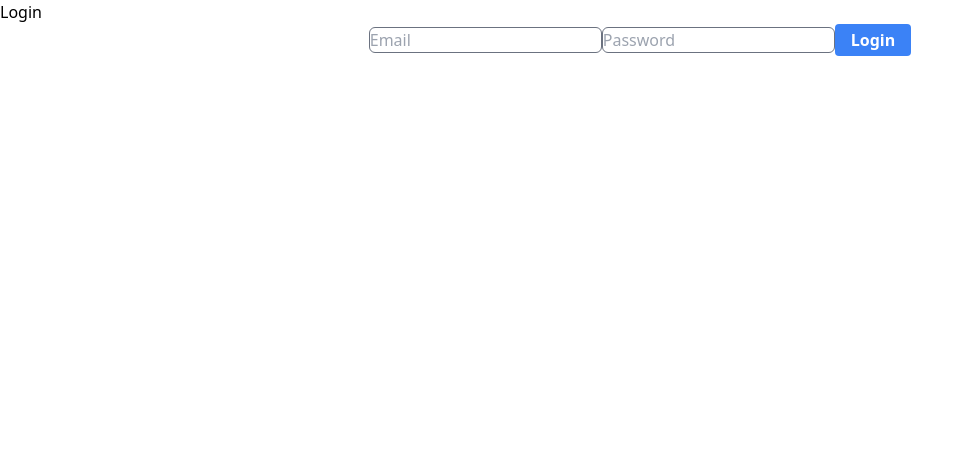
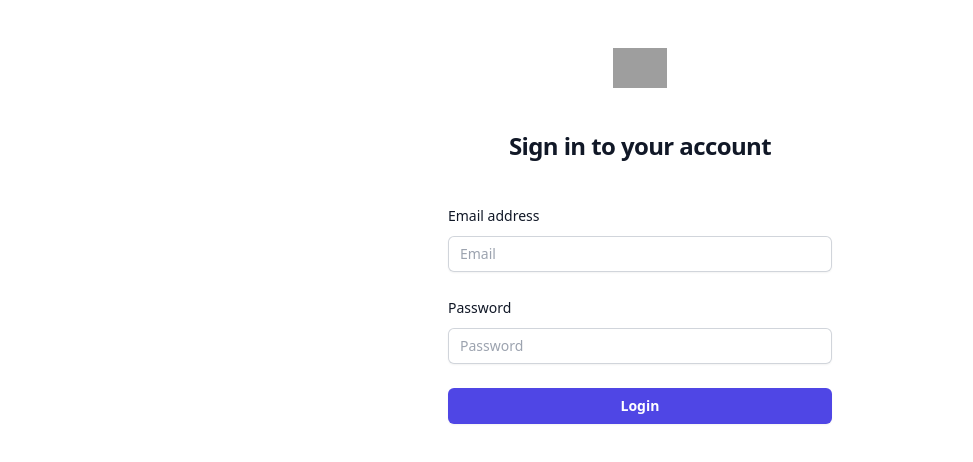
Before and after one commit to luqman73/inventory-ui, a Next.js app: page /login in a window 1280 px wide. Shown: the top 462 px of the page, without its empty margins (0-973 px from the left). Built offline with nearby package versions, Linux system fonts and the light colour scheme; grey boxes are pictures that could not be loaded.

Commit message:
add styling on login page

```diff
--- a/src/app/(auth)/login/page.tsx
+++ b/src/app/(auth)/login/page.tsx
@@ -25,13 +25,54 @@
   };
 
   return (
-    <div>
-       <h1>Login</h1>
-      <div className='flex justify-center items-center'>
-        <form onSubmit={handleLogin}>
-          <input className="border rounded-md border-gray-500" type="email" placeholder="Email" value={email} onChange={(e) => setEmail(e.target.value)} />
-          <input className="border rounded-md border-gray-500" type="password" placeholder="Password" value={password} onChange={(e) => setPassword(e.target.value)} />
-          <button className="bg-blue-500 hover:bg-blue-700 text-white font-bold py-1 px-4 rounded" type="submit">Login</button>
+    <div className="flex min-h-full flex-1 flex-col justify-center px-6 py-12 lg:px-8">
+      <div className="sm:mx-auto sm:w-full sm:max-w-sm">
+        <img
+          className="mx-auto h-10 w-auto"
+          src="https://tailwindui.com/img/logos/mark.svg?color=indigo&shade=600"
+          alt="Your Company"
+        />
+        <h2 className="mt-10 text-center text-2xl font-bold leading-9 tracking-tight text-gray-900">
+          Sign in to your account
+        </h2>
+      </div>
+
+      <div className='mt-10 sm:mx-auto sm:w-full sm:max-w-sm'>
+        <form onSubmit={handleLogin} className="space-y-6">
+          <div>
+            <label htmlFor="email" className="block text-sm font-medium leading-6 text-gray-900">
+              Email address
+            </label>
+            <div className="mt-2">
+              <input
+              type="email"
+              placeholder="Email"
+              value={email}
+              onChange={(e) => setEmail(e.target.value)}
+              className="block w-full rounded-md border-0 py-1.5 p-3 text-gray-900 shadow-sm ring-1 ring-inset ring-gray-300 placeholder:text-gray-400 focus:ring-2 focus:ring-inset focus:ring-indigo-600 sm:text-sm sm:leading-6" />
+            </div>
+          </div>
+          <div>
+            <div>
+              <label htmlFor="password" className="block text-sm font-medium leading-6 text-gray-900">
+                Password
+              </label>
+              <div className="mt-2">
+                <input
+                  type="password"
+                  placeholder="Password"
+                  value={password} onChange={(e) => setPassword(e.target.value)}
+                  className="block w-full rounded-md border-0 py-1.5 p-3 text-gray-900 shadow-sm ring-1 ring-inset ring-gray-300 placeholder:text-gray-400 focus:ring-2 focus:ring-inset focus:ring-indigo-600 sm:text-sm sm:leading-6"
+                />
+              </div>
+            </div>
+          </div>
+          <button
+            type="submit"
+            className="flex w-full justify-center rounded-md bg-indigo-600 px-3 py-1.5 text-sm font-semibold leading-6 text-white shadow-sm hover:bg-indigo-500 focus-visible:outline focus-visible:outline-2 focus-visible:outline-offset-2 focus-visible:outline-indigo-600"
+          >
+          Login
+          </button>
         </form>
       </div>
     </div>
```
